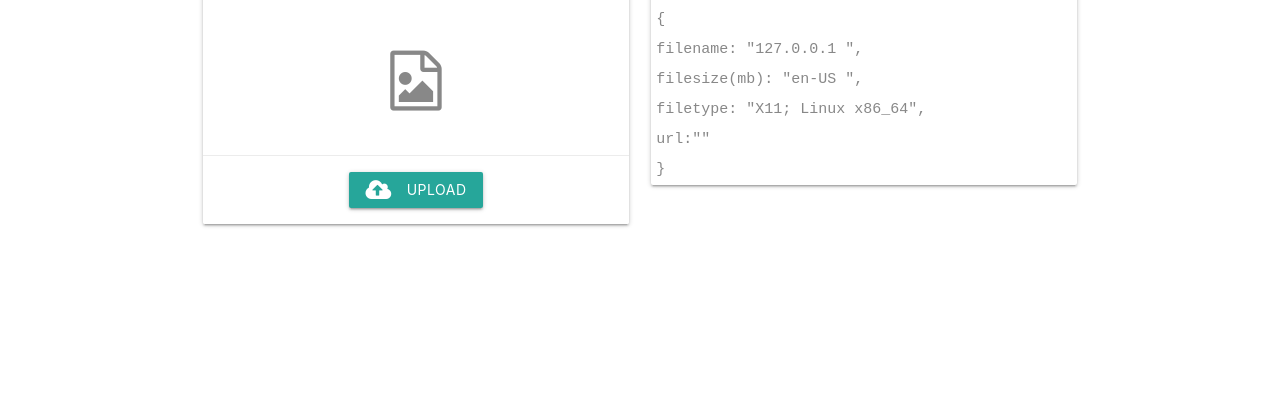
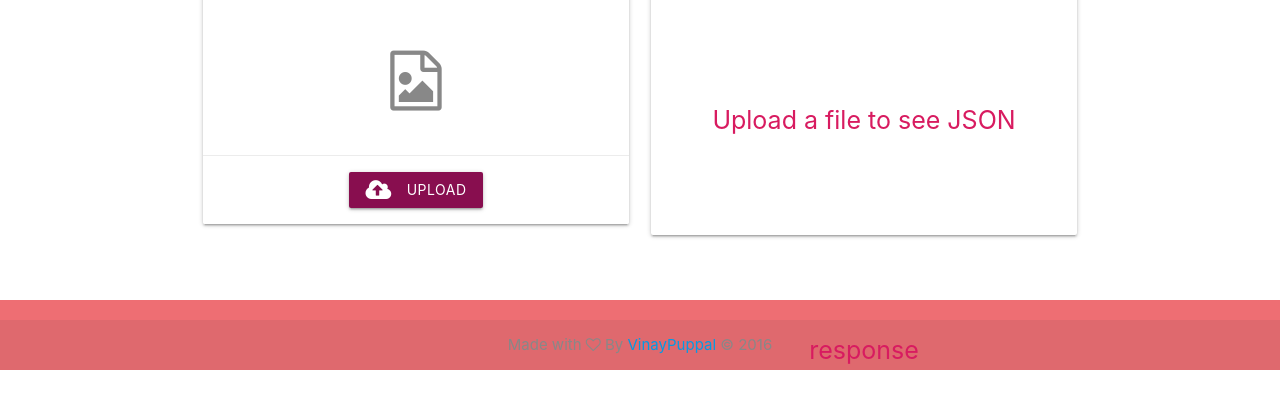
Before and after one commit to vinaypuppal/file-metadata, a website: page public/index.html in a window 1280 px wide. Both pictures are taken after a click on the link "UPLOAD". Shown: the part 330-738 px from the top of the page. Drawn offline with nearby package versions, Linux system fonts and the light colour scheme.

Commit message:
few ui changes

```diff
--- a/public/css/index.css
+++ b/public/css/index.css
@@ -48,6 +48,29 @@ blockquote,.card{
 	height: 150px;
 }
 
+.card .card-content .data-container{
+	width: 100%;
+	height: 230px;
+	line-height: 230px;
+	text-align: center;
+	font-size: 25px;
+	color: #d81b60;
+	padding: 0 10px;
+}
+
+.upload-btn{
+	background: #880e4f;
+}
+
+.upload-btn:hover{
+	background: #d81b60;
+}
+
+
+pre{
+	display: none;
+}
+
 .card .card-content .img-container img{
 	width: 100%;
 	height: 100%;
--- a/public/index.html
+++ b/public/index.html
@@ -1,8 +1,23 @@
 <!DOCTYPE html>
 <html lang="en">
 <head>
+	<!-- https://res.cloudinary.com/vinaypuppal/image/upload/v1465395641/file-metadata-ui_vxltxf.png -->
 	<meta charset="UTF-8">
 	<title>File MetaData Microservice</title>
+	<meta description="API Basejump: File MetaData Microservice(Freecodecamp Project)">
+	<!-- FACEBOOK -->
+	<meta property="og:type" content="website" />
+	<meta property="og:title" content="File MetaData Microservice(Freecodecamp Project)">
+	<meta property="og:url" content="https://vp-file-metadata.herokuapp.com">
+	<meta property="og:image" content="https://res.cloudinary.com/vinaypuppal/image/upload/v1465395641/file-metadata-ui_vxltxf.png">
+	<meta property="og:site_name" content="File MetaData Microservice">
+	<meta property="og:description" content="API Basejump: File MetaData Microservice(Freecodecamp Project)">
+	<!-- TWITTER -->
+	<meta name="twitter:card" content="summary_large_image">
+	<meta name="twitter:site" content="@vinaypuppal">
+	<meta name="twitter:title" content="File MetaData Microservice(Freecodecamp Project)">
+	<meta name="twitter:description" content="API Basejump: File MetaData Microservice(Freecodecamp Project)">
+	<meta name="twitter:image:src" content="https://res.cloudinary.com/vinaypuppal/image/upload/v1465395641/file-metadata-ui_vxltxf.png">
 	<!-- mobile viewport -->
 	<meta name="viewport" content="width=device-width, initial-scale=1.0 user-scalable=no">
 	<link rel="stylesheet" href="https://cdnjs.cloudflare.com/ajax/libs/materialize/0.97.6/css/materialize.min.css">
@@ -54,6 +69,9 @@
 	    			<div class="card">
 	    				<div class="card-content">
 	    					<div class="card-title">File Metadata:</div>
+	    					<div class="data-container">
+	    						Upload a file to see JSON response
+	    					</div>
 <pre>
 {
 filename: "127.0.0.1 ",
@@ -68,6 +86,13 @@ url:""
 	    	</div>
 		</div>
 	</main>
+		<div class="page-footer">
+			<div class="footer-copyright text-center">
+	            <div class="container">
+	             Made with <i class="fa fa-heart-o"></i> By <a href="https://vinaypuppal.com" target="_blank">VinayPuppal</a> © 2016
+	            </div>
+	          </div>
+		</div>
 	<script src='https://cdnjs.cloudflare.com/ajax/libs/jquery/3.0.0-rc1/jquery.min.js'></script>
   	<script src="https://cdnjs.cloudflare.com/ajax/libs/materialize/0.97.6/js/materialize.min.js"></script>
 	<script src="js/index.js"></script>
--- a/public/js/index.js
+++ b/public/js/index.js
@@ -2,6 +2,8 @@ $(document).ready(function () {
 	$('.upload-btn').on('click',function (e) {
 		e.preventDefault();
 		$("#upload-input").click();
+		$('.data-container').show();
+		$('pre').hide();
 		$('.img-container').empty().html('<div class="icon"><i class="fa fa-file-image-o"></i></div>');
 		$('.progress .determinate').width('0%');
 	});
@@ -37,7 +39,8 @@ $(document).ready(function () {
 							$('.img-container').empty().html('<div class="icon"><i class="fa fa-file-image-o"></i></div>');
 						},1000)
 					}
-					$('pre').text(JSON.stringify(data,null,' '));
+					$('.data-container').hide();
+					$('pre').show().text(JSON.stringify(data,null,' '));
 				},
 				xhr:function(){
 					var xhr = new XMLHttpRequest();
```
